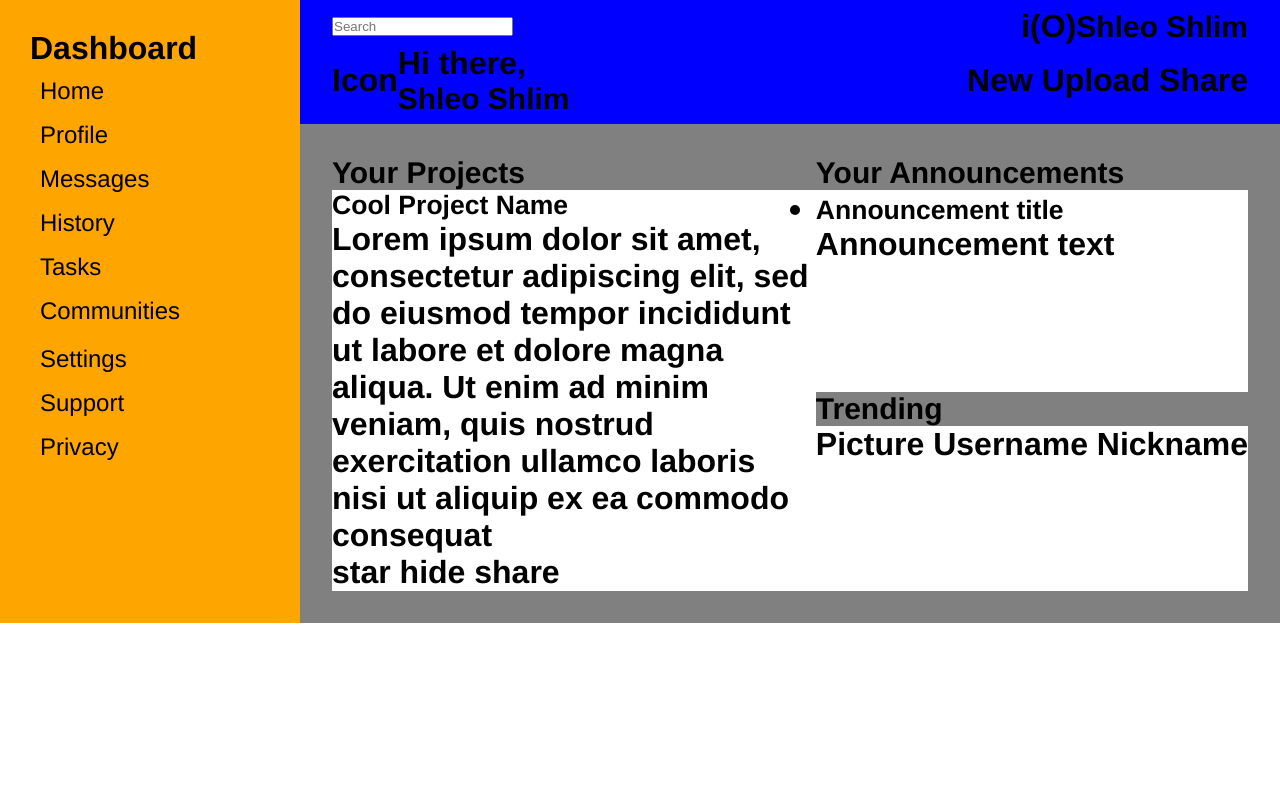
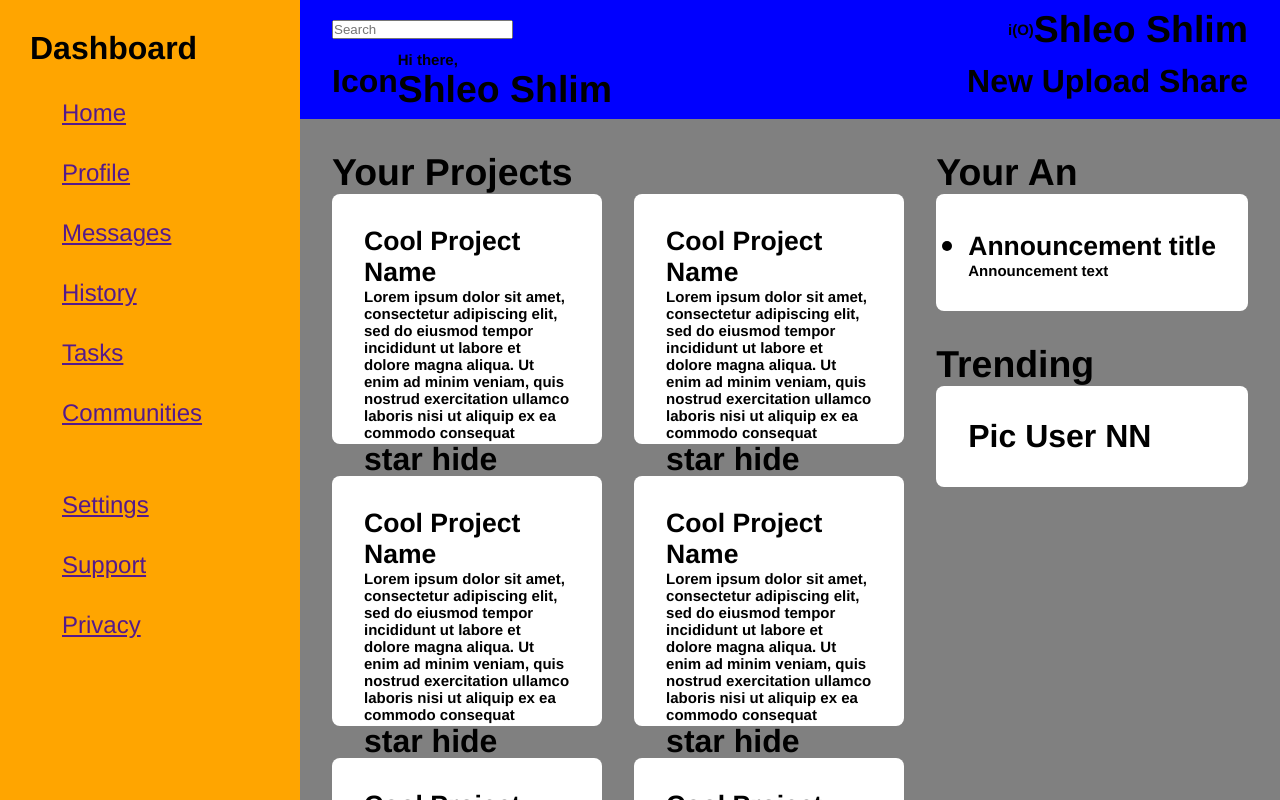
Before and after one commit to leohlim/admin-dashboard, a plain HTML site: page index.html in a window 1280 px wide. Drawn offline with Linux system fonts and the light colour scheme.

Commit message:
Updated to add overflow scroll, rounded corners, better spacing and font sizes

```diff
--- a/index.html
+++ b/index.html
@@ -41,35 +41,35 @@
             <div class="main-links">
                 <ul>
                     <li>
-                        <p>Home</p>
+                        <a href="">Home</a>
                     </li>
                     <li>
-                        <p>Profile</p>
+                        <a href="">Profile</a>
                     </li>
                     <li>
-                        <p>Messages</p>
+                        <a href="">Messages</a>
                     </li>
                     <li>
-                        <p>History</p>
+                        <a href="">History</a>
                     </li>
                     <li>
-                        <p>Tasks</p>
+                        <a href="">Tasks</a>
                     </li>
                     <li>
-                        <p>Communities</p>
+                        <a href="">Communities</a>
                     </li>
                 </ul>
             </div>
             <div class="secondary-links">
                 <ul>
                     <li>
-                        <p>Settings</p>
+                        <a href="">Settings</a>
                     </li>
                     <li>
-                        <p>Support</p>
+                        <a href="">Support</a>
                     </li>
                     <li>
-                        <p>Privacy</p>
+                        <a href="">Privacy</a>
                     </li>
                 </ul>
             </div>
@@ -89,10 +89,65 @@
                             share
                         </div>
                     </div>
+                    <div class="card">
+                        <h5>Cool Project Name</h5>
+                        <p>Lorem ipsum dolor sit amet, consectetur adipiscing elit, sed do eiusmod tempor incididunt ut labore et
+                            dolore magna aliqua. Ut enim ad minim veniam, quis nostrud exercitation ullamco laboris nisi ut aliquip
+                            ex ea commodo consequat</p>
+                        <div class="project-buttons">
+                            star
+                            hide
+                            share
+                        </div>
+                    </div>
+                    <div class="card">
+                        <h5>Cool Project Name</h5>
+                        <p>Lorem ipsum dolor sit amet, consectetur adipiscing elit, sed do eiusmod tempor incididunt ut labore et
+                            dolore magna aliqua. Ut enim ad minim veniam, quis nostrud exercitation ullamco laboris nisi ut aliquip
+                            ex ea commodo consequat</p>
+                        <div class="project-buttons">
+                            star
+                            hide
+                            share
+                        </div>
+                    </div>
+                    <div class="card">
+                        <h5>Cool Project Name</h5>
+                        <p>Lorem ipsum dolor sit amet, consectetur adipiscing elit, sed do eiusmod tempor incididunt ut labore et
+                            dolore magna aliqua. Ut enim ad minim veniam, quis nostrud exercitation ullamco laboris nisi ut aliquip
+                            ex ea commodo consequat</p>
+                        <div class="project-buttons">
+                            star
+                            hide
+                            share
+                        </div>
+                    </div>
+                    <div class="card">
+                        <h5>Cool Project Name</h5>
+                        <p>Lorem ipsum dolor sit amet, consectetur adipiscing elit, sed do eiusmod tempor incididunt ut labore et
+                            dolore magna aliqua. Ut enim ad minim veniam, quis nostrud exercitation ullamco laboris nisi ut aliquip
+                            ex ea commodo consequat</p>
+                        <div class="project-buttons">
+                            star
+                            hide
+                            share
+                        </div>
+                    </div>
+                    <div class="card">
+                        <h5>Cool Project Name</h5>
+                        <p>Lorem ipsum dolor sit amet, consectetur adipiscing elit, sed do eiusmod tempor incididunt ut labore et
+                            dolore magna aliqua. Ut enim ad minim veniam, quis nostrud exercitation ullamco laboris nisi ut aliquip
+                            ex ea commodo consequat</p>
+                        <div class="project-buttons">
+                            star
+                            hide
+                            share
+                        </div>
+                    </div>
                 </div>
             </div>
             <div class="announcements">
-                <h3>Your Announcements</h3>
+                <h3>Your An</h3>
                 <div class="card">
                     <ul>
                         <li>
@@ -106,9 +161,9 @@
                 <h3>Trending</h3>
                 <ul class="card">
                     <div class="trend">
-                        Picture
-                        Username
-                        Nickname
+                        Pic
+                        User
+                        NN
                     </div>
                 </ul>
             </div>
--- a/style.css
+++ b/style.css
@@ -5,6 +5,7 @@
 
 .container {
     display: grid;
+    height: 100vh;
     grid-template-columns: 300px 4fr;
     grid-template-rows: auto 1fr;
     grid-template-areas: 'sidebar header' 'sidebar content' ;
@@ -34,10 +35,10 @@
 .sidebar ul  {
     list-style: none;
     display: grid;
-    gap: 1rem;
+    gap: 2rem;
     font-weight: lighter;
     font-size: 24px;
-    padding: 10px;
+    padding: 2rem;
 
 }
 
@@ -77,26 +78,38 @@
 .main-content {
     display: grid;
     background-color: gray;
+    grid-area: content;
+    grid-template-columns: 1fr auto;
+    grid-template-rows: min-content 1fr;
+    grid-template-areas: 'projects announcements' 'projects trending';
+    gap: 2rem;
+    padding: 2rem;
     overflow: auto;
-    grid-area: content;
-    grid-template-areas: 'projects announcements' 'projects trending';
-    padding: 2rem;
 }
 
 .projects {
     display: grid;
     grid-template-rows: min-content 1fr;
     grid-area: projects;
+
 }
 
+.projects .cards {
+    display: grid;
+    grid-template-columns: repeat(auto-fit, minmax(250px, 1fr));
+    grid-auto-rows: 250px;
+    gap: 2rem;
+}
+
+
+
+
 .announcements {
-    display: grid;
     grid-area: announcements;
     grid-template-rows: min-content 1fr;
 }
 
 .trending {
-    display: grid;
     grid-area: trending;
     grid-template-rows: min-content 1fr;
 }
@@ -104,8 +117,10 @@
 .card {
     background-color: white;
     color: black;
+    padding: 2rem;
+    border-radius: 0.5rem;
 }
 
-h3 {
-    font-size: 30px;
+p {
+    font-size: 15px;
 }
```
